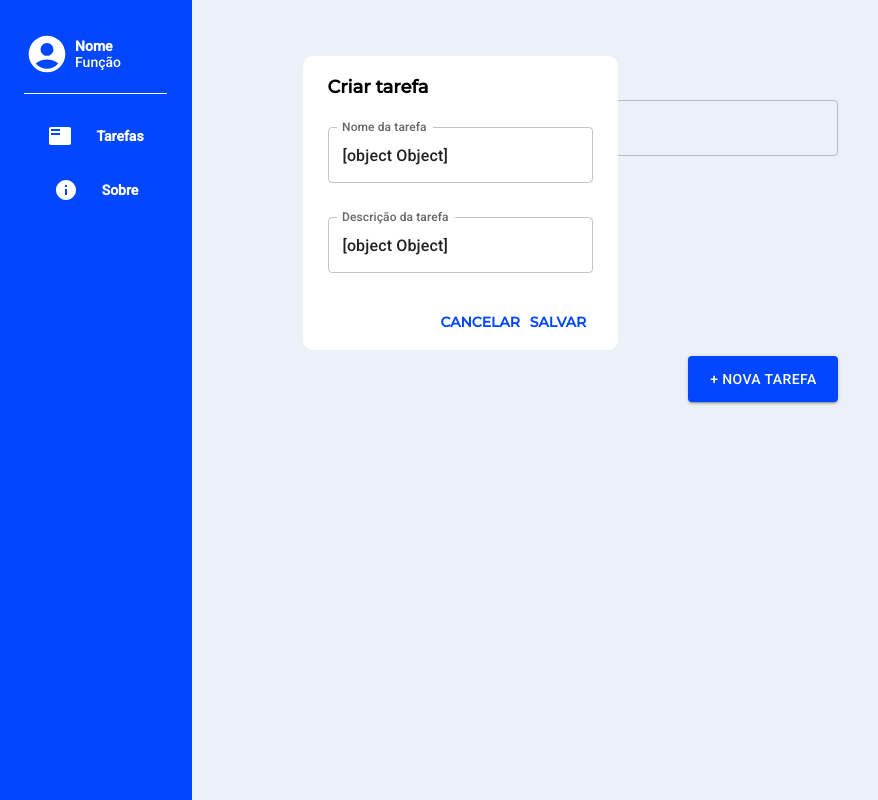
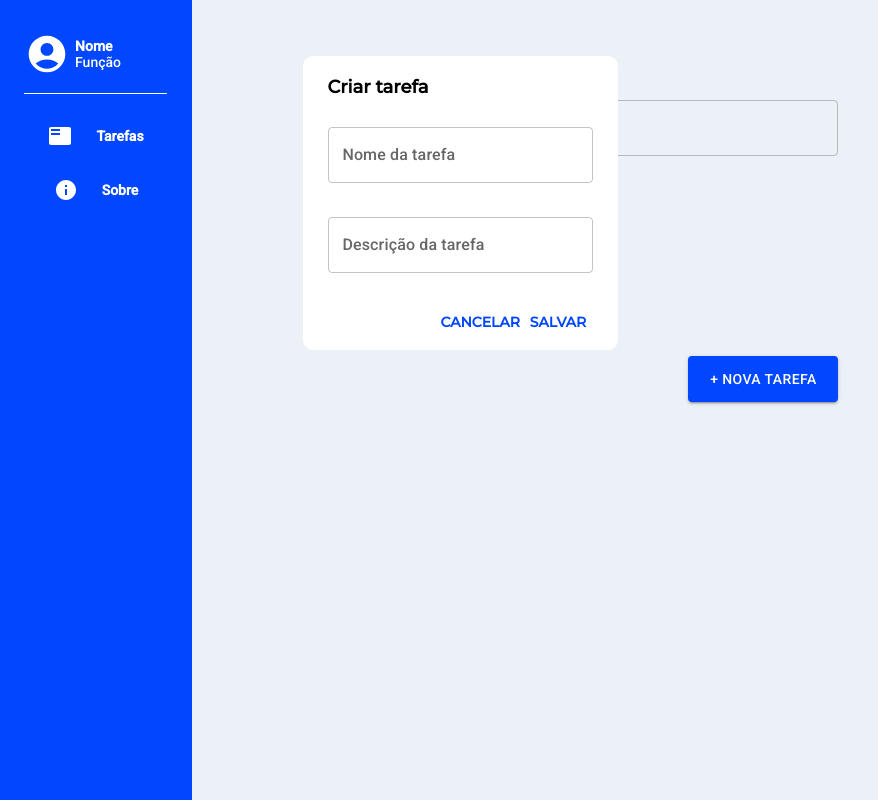
Before and after one commit to MathFerreira01/Lista-de-tarefas-React-Typescript-, a React (Create React App) app: page / in a window 1280 px wide. Both pictures are taken after typing "Sample" into the empty fields and a click on the button "+ NOVA TAREFA". Shown: the whole page, without its empty margins (0-878 px from the left). Built offline with nearby package versions, Linux system fonts and the light colour scheme.

Commit message:
verificando as funções dos inputs e criado a função para gerar uma nova tarefa

```diff
--- a/src/components/List/index.tsx
+++ b/src/components/List/index.tsx
@@ -8,12 +8,7 @@ import {AddTasks} from "./styles";
 import InputList from "../InputList";
 import NewTask from "../NewTask";
 
-import { ITypes } from "../../types";
-import Description from "./Description";
-
 const List: React.FC = () => {
-
-  const [lists, setLists] = useState<ITypes[]> ([])
 
   const [isModalVisible, setIsModalVisible] = useState(false);
 
@@ -24,12 +19,6 @@ const List: React.FC = () => {
   return (
     <>
       <InputList />
-      {lists.map((list, index) => (
-        <Description
-          key={index}
-          {...list}
-          />
-      ))}
 
       <AddTasks>
         <Button
--- a/src/components/NewTask/index.tsx
+++ b/src/components/NewTask/index.tsx
@@ -11,15 +11,39 @@ import {
 } from "./styles";
 
 import { baseModal } from "../../types";
+import Description from "../List/Description";
 
-function NewTask ({ isModalVisible, toggleModel}: baseModal) {
+interface Types {
+  name: string;
+  description: string;
+}
 
-  const [inputData, setInputData] = useState<{ name: string; descricao: string; }[]> ([
-    {
-      name: String(""),
-      descricao: String(""),
-    },
-  ])
+function NewTask({ isModalVisible, toggleModel }: baseModal) {
+
+  const [lists, setLists] = useState<string[]>([]);
+  const [taskName, setTaskName] = useState<string>("");
+  const [descriptionTask, setDescriptionTask] = useState<string>("");
+
+  const handleChangeSubmit = (event: React.FormEvent<HTMLFormElement>) => {
+    event.preventDefault();
+    console.log(taskName);
+  };
+
+  const handleChangeNameTask = (event: React.ChangeEvent<HTMLInputElement>) => {
+    setTaskName(event.target.value);
+  };
+
+  const handleChangeDescriptionTask = (
+    event: React.ChangeEvent<HTMLInputElement>
+  ) => {
+    setDescriptionTask(event.target.value);
+  };
+
+  const addNewTask = () => {
+    const itensCopy = Array.from(lists);
+    itensCopy.push(taskName, descriptionTask);
+    setLists(itensCopy);
+  }
 
   if (!isModalVisible) {
     return null;
@@ -27,7 +51,7 @@ function NewTask ({ isModalVisible, toggleModel}: baseModal) {
 
   return (
     <Container>
-      <CardAddTask>
+      <CardAddTask onSubmit={handleChangeSubmit}>
         <TitleNewTask>
           <h3>Criar tarefa</h3>
         </TitleNewTask>
@@ -40,8 +64,8 @@ function NewTask ({ isModalVisible, toggleModel}: baseModal) {
             name="name"
             placeholder="Nome"
             style={{ width: "265px" }}
-            value={inputData}
-
+            value={taskName}
+            onChange={handleChangeNameTask}
           />
         </NameTask>
 
@@ -53,18 +77,23 @@ function NewTask ({ isModalVisible, toggleModel}: baseModal) {
             type="text"
             placeholder="Descrição da tarefa"
             style={{ width: "265px" }}
-            value={inputData}
-
+            value={descriptionTask}
+            onChange={handleChangeDescriptionTask}
           />
         </DescriptionTask>
 
         <SaveTask>
           <span onClick={toggleModel}>CANCELAR</span>
-          <span>SALVAR</span>
+          <span onClick={addNewTask}>SALVAR</span>
         </SaveTask>
+
+        {lists.map((list, index) => (
+          <Description key={index} {...list} />
+        ))}
+
       </CardAddTask>
     </Container>
   );
-};
+}
 
 export default NewTask;
--- a/src/components/NewTask/styles.ts
+++ b/src/components/NewTask/styles.ts
@@ -7,7 +7,7 @@ export const Container = styled.section`
   z-index: 2;
 `;
 
-export const CardAddTask = styled.div`
+export const CardAddTask = styled.form`
   position: absolute;
   top: -200px;
   right: 220px;
--- a/src/types/index.ts
+++ b/src/types/index.ts
@@ -1,8 +1,3 @@
-export interface ITypes {
-    name: string;
-    description: string;
-  }
-
 export interface baseModal {
     isModalVisible: boolean;
     toggleModel(): void;
```
